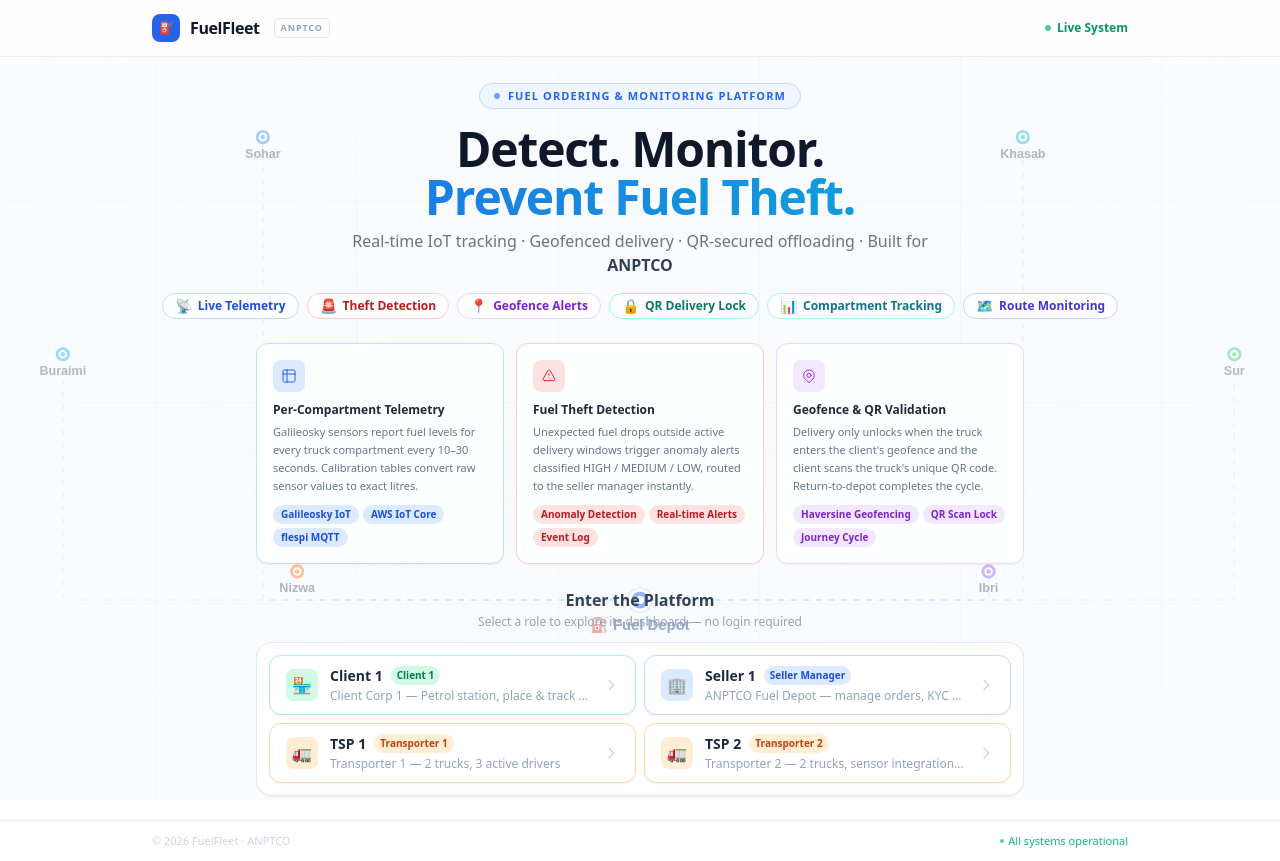
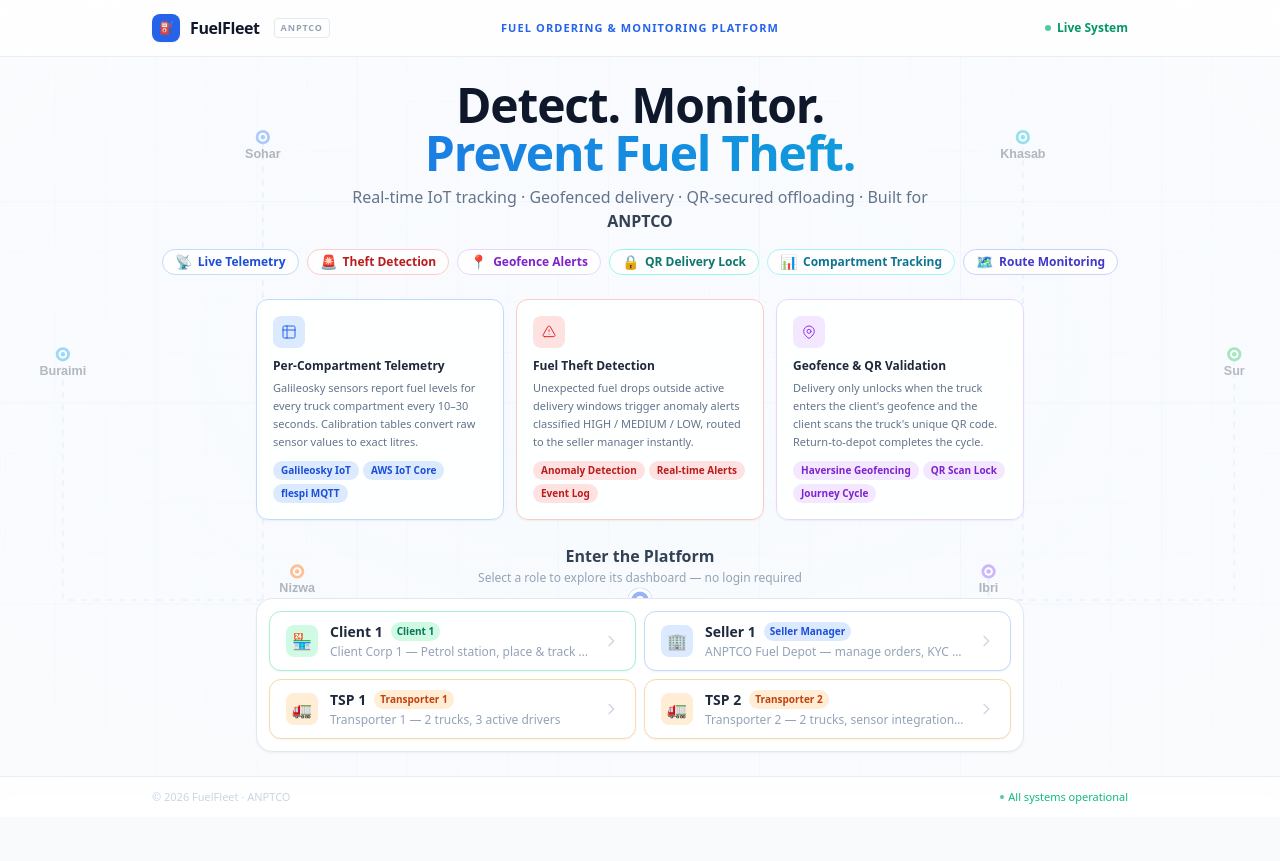
Before and after one commit to GautamMahli08/FrontendStyle-ANPTCO, a Next.js app: page / in a window 1280 px wide. After the commit the page ends 817 px from the top, so only its background shows below. Built offline with nearby package versions, Linux system fonts and the light colour scheme.

Commit message:
fue monitor in header

```diff
--- a/src/app/page.tsx
+++ b/src/app/page.tsx
@@ -114,12 +114,13 @@
 
         {/* Header */}
         <header className="flex-shrink-0 border-b border-slate-200/70 bg-white/80 backdrop-blur-sm">
-          <div className="max-w-5xl mx-auto px-6 h-13 flex items-center justify-between py-3.5">
+          <div className="relative max-w-5xl mx-auto px-6 h-13 flex items-center justify-between py-3.5">
             <div className="flex items-center gap-2.5">
               <div className="w-7 h-7 rounded-lg bg-blue-600 flex items-center justify-center text-white font-bold text-xs shadow-sm">⛽</div>
               <span className="font-black text-base text-slate-900 tracking-tight">FuelFleet</span>
               <span className="text-[9px] text-slate-400 font-bold uppercase tracking-widest border border-slate-200 rounded px-1.5 py-0.5 ml-1">ANPTCO</span>
             </div>
+            <span className="hidden md:inline absolute left-1/2 -translate-x-1/2 text-blue-600 text-[11px] font-bold uppercase tracking-widest">Fuel Ordering &amp; Monitoring Platform</span>
             <div className="flex items-center gap-1.5 text-xs text-emerald-600 font-semibold">
               <span className="w-1.5 h-1.5 bg-emerald-500 rounded-full animate-pulse" />
               Live System
@@ -132,11 +133,6 @@
 
           {/* ── HERO ── */}
           <section className="text-center">
-            <div className="inline-flex items-center gap-2 bg-blue-50 border border-blue-200 rounded-full px-3.5 py-1 mb-4">
-              <span className="w-1.5 h-1.5 bg-blue-500 rounded-full animate-pulse" />
-              <span className="text-blue-600 text-[11px] font-bold uppercase tracking-widest">Fuel Ordering &amp; Monitoring Platform</span>
-            </div>
-
             <h1 className="text-4xl md:text-5xl font-black leading-tight tracking-tight text-slate-900 mb-2">
               Detect. Monitor.
               <span className="block text-transparent bg-clip-text bg-gradient-to-r from-blue-600 to-cyan-500">
```
